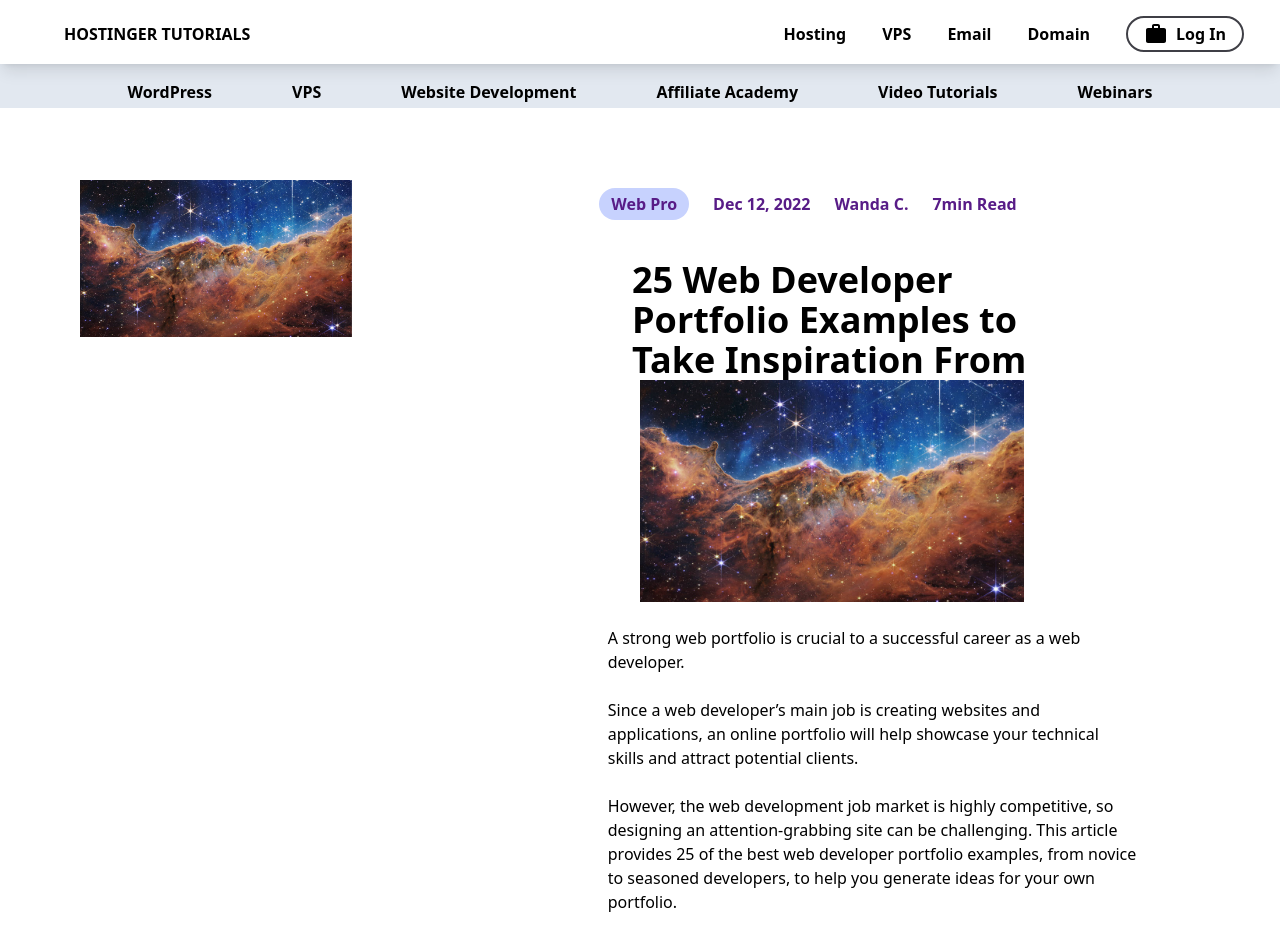
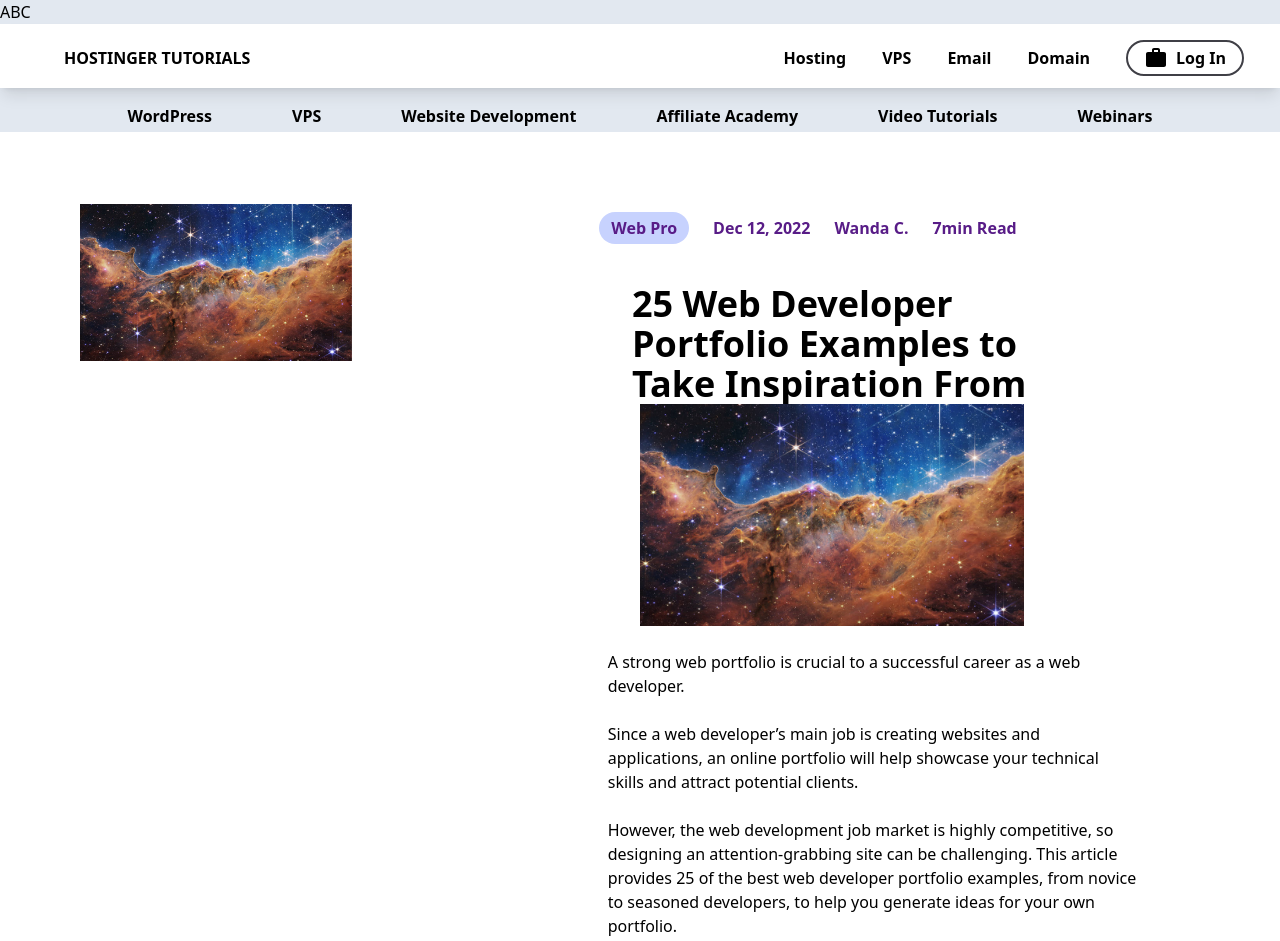
Before and after one commit to ashraf-h2/practice1, a plain HTML site: page index.html in a window 1280 px wide. Shown: the top 941 px of the page. Drawn offline with nearby package versions, Linux system fonts and the light colour scheme.

Commit message:
Add a button

```diff
--- a/index.html
+++ b/index.html
@@ -9,6 +9,7 @@
     <link rel="stylesheet" href="styles.css" />
   </head>
   <body class="bg-slate-200">
+    <button>ABC</button>
     <nav
       class="flex justify-end gap-x-9 pt-4 pr-9 pb-3 bg bg-white items-center font-semibold text-md shadow-lg z-50"
     >
```
